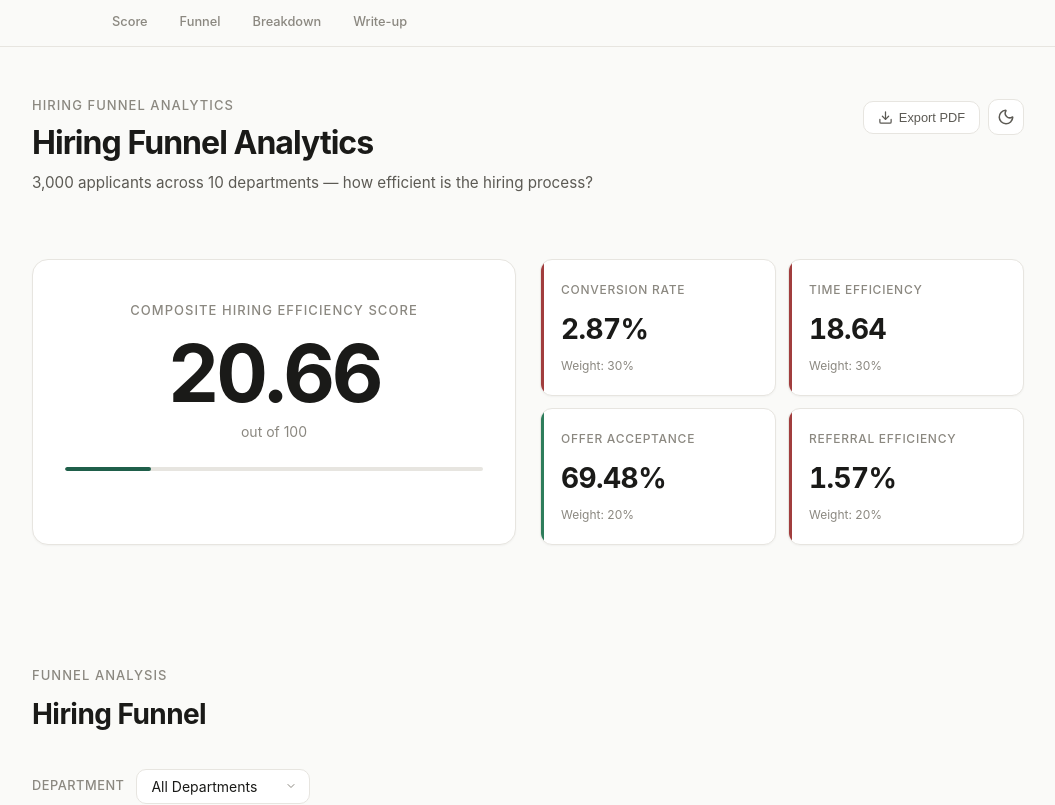
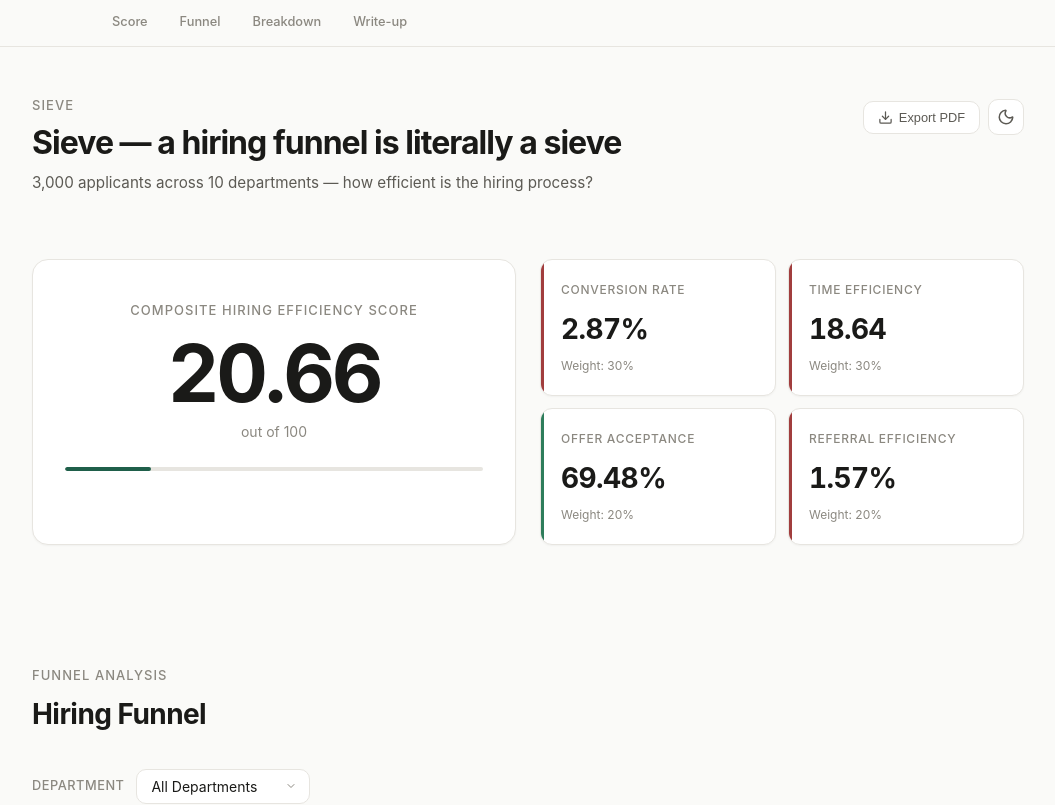
Before and after one commit to harish040120/mosaic-fellowship, a React (Vite) app: page / in a window 1280 px wide. Shown: the top 805 px of the page, without its empty margins (112-1167 px from the left). Built offline with nearby package versions, Linux system fonts and the light colour scheme; the HTML template or start-up script is replaced by a standard one.

Commit message:
feat: rename product to 'Sieve — a hiring funnel is literally a sieve'

```diff
--- a/index.html
+++ b/index.html
@@ -3,7 +3,7 @@
   <head>
     <meta charset="UTF-8" />
     <meta name="viewport" content="width=device-width, initial-scale=1.0" />
-    <title>Hiring Funnel Analytics</title>
+    <title>Sieve — a hiring funnel is literally a sieve</title>
   </head>
   <body>
     <div id="root"></div>
--- a/src/App.jsx
+++ b/src/App.jsx
@@ -53,8 +53,8 @@ function AppInner() {
         <header className="header">
           <div className="header-top">
             <div>
-              <div className="eyebrow">Hiring Funnel Analytics</div>
-              <h1>Hiring Funnel Analytics</h1>
+              <div className="eyebrow">Sieve</div>
+              <h1>Sieve — a hiring funnel is literally a sieve</h1>
               <p className="subtitle">3,000 applicants across 10 departments — how efficient is the hiring process?</p>
             </div>
             <div className="header-actions">
@@ -86,7 +86,7 @@ function AppInner() {
         <Writeup />
 
         <footer className="footer">
-          <p>Generated {new Date(data.generatedAt).toLocaleDateString()} · Composite Hiring Efficiency Score: <strong>{data.companyWide.compositeScore}</strong></p>
+          <p>Generated {new Date(data.generatedAt).toLocaleDateString()} · Sieve — Composite Hiring Efficiency Score: <strong>{data.companyWide.compositeScore}</strong></p>
         </footer>
       </div>
 
--- a/src/components/ReportView.jsx
+++ b/src/components/ReportView.jsx
@@ -5,7 +5,7 @@ export default function ReportView({ data, funnelOverall, departmentBreakdown })
     <div className="report-view" id="report-view">
       <div style={{ marginBottom: 32 }}>
         <div style={{ fontSize: 11, letterSpacing: '0.08em', textTransform: 'uppercase', color: '#888', marginBottom: 8 }}>
-          Hiring Funnel Analytics Report
+          Sieve — a hiring funnel is literally a sieve
         </div>
         <div style={{ fontSize: 14, color: '#666', marginBottom: 4 }}>
           Generated {new Date().toLocaleDateString('en-US', { year: 'numeric', month: 'long', day: 'numeric' })}
```
Also changed, not shown: 1 other file (tests, documents, lock files or other folders).
